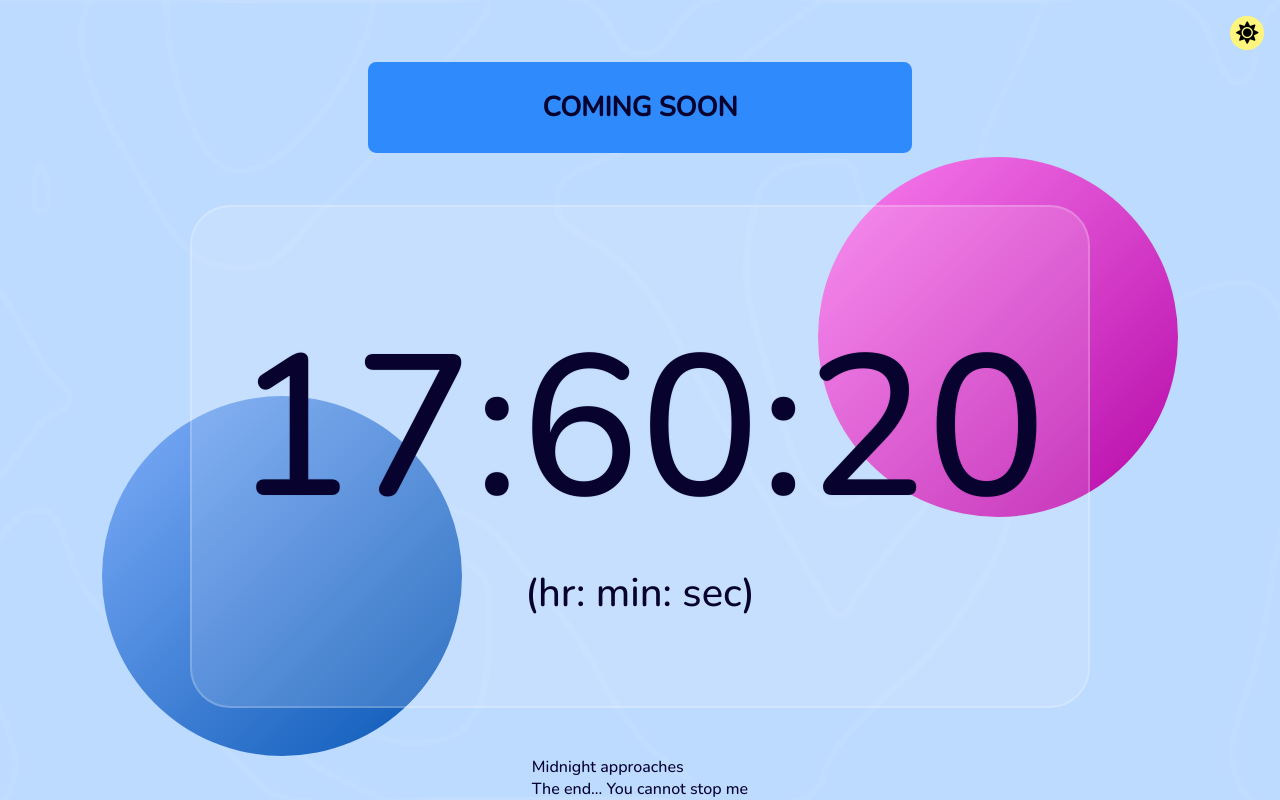
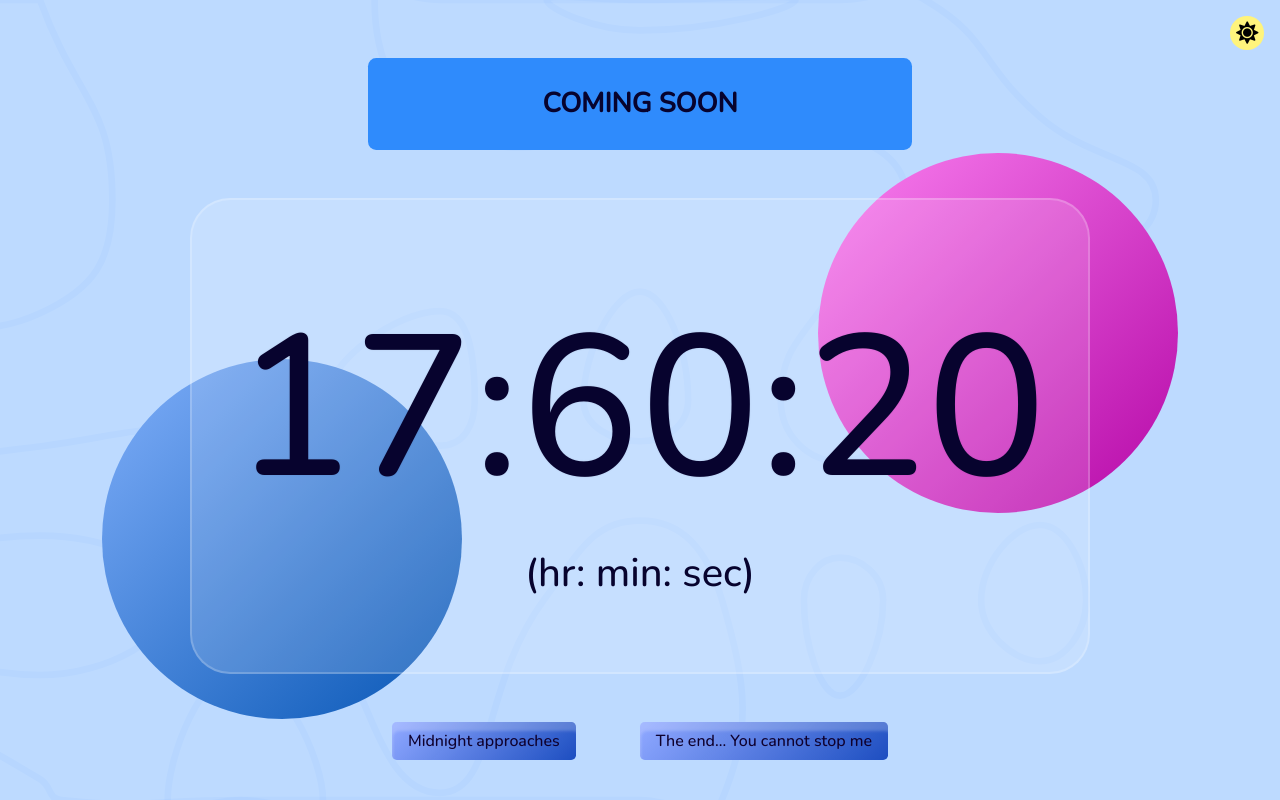
Before and after one commit to RDjarbeng/countdown, a plain HTML site: page index.html in a window 1280 px wide. Drawn offline with nearby package versions, Linux system fonts and the light colour scheme.

Commit message:
add animated buttons add alternate bg svg image for light mode

```diff
--- a/styles.css
+++ b/styles.css
@@ -14,15 +14,17 @@
   --color-muted: rgba(255, 255, 255, 0.15);
   --color-banner: #2f8bfc;
   --color-text: hsl(0deg, 0%, 100%);
+  --body-bg: url("img/bg.svg") var(--color-bg) center no-repeat;
 }
 .light{
   --color-bg: #bddaff;
   --color-text: rgb(255, 255, 255);
   --color-text: rgb(7, 3, 46);
+  --body-bg: url("img/bg-dark.svg") var(--color-bg) center no-repeat;
 }
 
 body {
-  background: url("img/bg.svg") var(--color-bg) center no-repeat;
+  background: var(--body-bg);
   background-size: cover;
   background-blend-mode: soft-light;
   transition: background 0.2s, color 0.2s;
@@ -146,7 +148,29 @@ body {
   font-size: 0.2em;
 }
 
-@media screen and (min-width: 700px) {
+.controls-row{
+  display: flex;
+  flex-flow: column nowrap;
+  margin-bottom: 5vh;
+  gap: .5em;
+}
+.subtitle{
+  background: linear-gradient(-45deg, #0756b5, #80affa);
+  padding: .5em 1em;
+  border-radius: 0.3em;
+  /* border-top: 10px inset yellow;
+  border-left: 10px inset yellow; */
+  box-shadow: 2px 10px 3px -1px rgba(255, 255, 255, 0.205) inset;
+  animation: bg 3s ease infinite alternate;
+}
+
+@keyframes bg {
+  from{filter: hue-rotate(-75deg);}
+  to{filter: hue-rotate(75deg);}
+}
+/* and (min-width: 700px)  */
+@media screen and (min-width: 730px) and (orientation: landscape) {
+  body{overflow-y: hidden;}
   .banner{
     width: 20em;
     padding: 1em 5rem;
@@ -159,4 +183,8 @@ body {
     width: 1.8em;
     height: 1.8em;
   }
+  .controls-row{
+    flex-flow: row nowrap;
+    gap: 4em;
+  }
 }
```
Also changed, not shown: img/bg-dark.svg (added).
